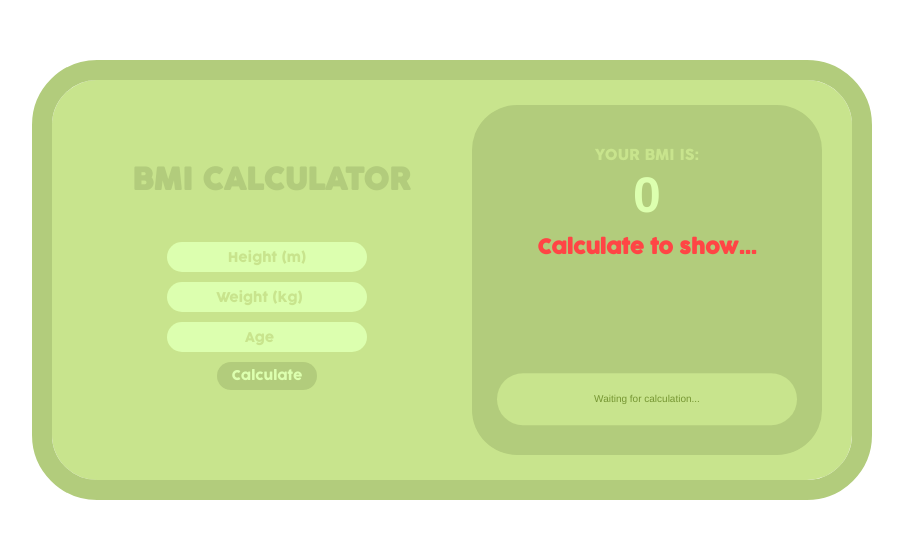
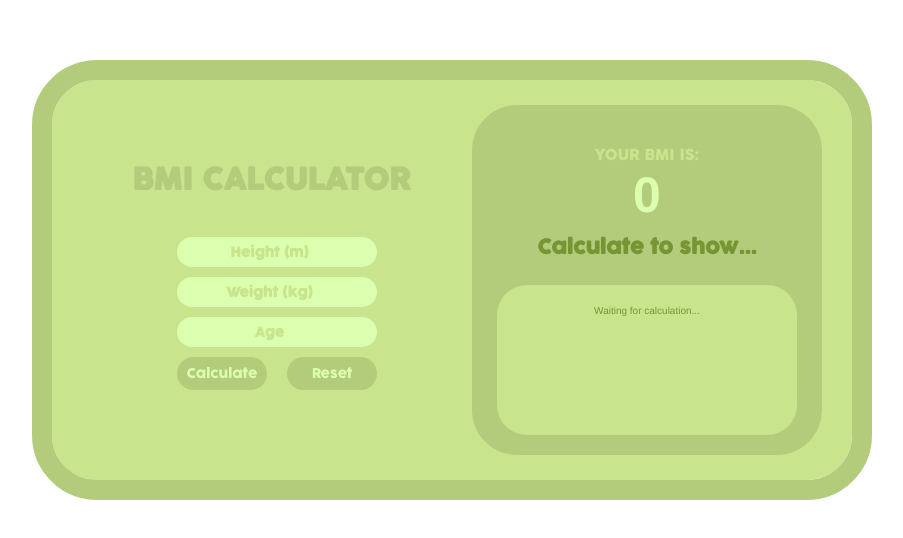
Before and after one commit to benscottdev/BMI-Calculator, a React (Create React App) app in the folder Documents/Projects/react-bmi-calculator/bmi-calculator/: page / in a window 1280 px wide. Shown: the part 120-658 px from the top of the page, without its empty margins (188-1091 px from the left). Built offline with nearby package versions, Linux system fonts and the light colour scheme.

Commit message:
a few changes hehe

```diff
--- a/Documents/Projects/react-bmi-calculator/bmi-calculator/src/App.css
+++ b/Documents/Projects/react-bmi-calculator/bmi-calculator/src/App.css
@@ -54,6 +54,8 @@
   border-radius: 45px;
   border: none;
   text-align: center;
+  font-weight: 900;
+  color: #b2cc7c;
 }
 
 .calculator form input::placeholder {
@@ -64,12 +66,14 @@
 .calculator form button {
   transition: 0.15s ease;
   cursor: pointer;
-  width: 100px;
+  width: 90px;
   border: none;
   background-color: #b2cc7c;
   color: #dcffaf;
   border-radius: 45px;
-  padding: 5px;
+  padding: 7.5px;
+  margin-left: 10px;
+  margin-right: 10px;
 }
 
 .calculator form button:hover {
@@ -109,7 +113,7 @@
 .results h2 {
   font-size: 20px;
   margin-top: 10px;
-  color: #ff4545;
+  color: #769633;
 }
 
 #what-this-means {
@@ -123,6 +127,7 @@
   padding: 20px;
   border-radius: 30px;
   width: 300px;
+  height: 150px;
   text-align: center;
   line-height: 12px;
 }
--- a/Documents/Projects/react-bmi-calculator/bmi-calculator/src/Components/BmiCalculator.jsx
+++ b/Documents/Projects/react-bmi-calculator/bmi-calculator/src/Components/BmiCalculator.jsx
@@ -26,10 +26,10 @@ function BmiCalculator(props) {
 
   return (
     <div className="calculator">
-      <form onSubmit={calculateBmi}>
+      <form>
         <input
           id="height"
-          type="numeric"
+          type="number"
           placeholder="Height (m)"
           onChange={getHeight}
           required
@@ -48,7 +48,19 @@ function BmiCalculator(props) {
           onChange={getAge}
           required
         />
-        <button id="submit">Calculate</button>
+        <div className="buttons">
+          <button id="submit" onClick={calculateBmi}>
+            Calculate
+          </button>
+          <button
+            id="reset"
+            onClick={() => {
+              window.location.reload();
+            }}
+          >
+            Reset
+          </button>
+        </div>
       </form>
     </div>
   );
--- a/Documents/Projects/react-bmi-calculator/bmi-calculator/src/Components/BmiResults.jsx
+++ b/Documents/Projects/react-bmi-calculator/bmi-calculator/src/Components/BmiResults.jsx
@@ -13,11 +13,11 @@ function BmiResults(props) {
     bmiDescriptive = "Underweight";
     bmiParagraph =
       "Individuals with a BMI under 18.5 are considered underweight, suggesting that they may not have enough body fat for optimal health. Roughly 2.4% of the population falls into this category. Underweight individuals may experience issues such as poor bone health, weakened immune function, and reduced energy levels. Nutrition and lifestyle adjustments are often recommended to reach a healthier weight.";
-  } else if (props.finalBmi > 18.5 && props.finalBmi < 24.9) {
+  } else if (props.finalBmi > 18.5 && props.finalBmi <= 24.9) {
     bmiDescriptive = "Healthy Weight";
     bmiParagraph =
       "A BMI within the range of 18.5 to 24.9 is considered a healthy weight. Approximately 35.7% of the population falls into this category, making it the most common. Maintaining a healthy weight is associated with a lower risk of chronic diseases, improved overall health, and enhanced longevity. This range is the target for most adults seeking to maintain or achieve optimal health.";
-  } else if (props.finalBmi > 25 && props.finalBmi < 29.9) {
+  } else if (props.finalBmi > 25 && props.finalBmi <= 29.9) {
     bmiDescriptive = "Overweight";
     bmiParagraph =
       "Individuals with a BMI between 25 and 29.9 are categorized as overweight. Around 35.9% of the population falls into this group. Being overweight increases the risk of various health conditions, including heart disease, diabetes, and hypertension. Effective weight management strategies, such as dietary changes and regular exercise, are recommended to reduce these risks.";
@@ -31,7 +31,6 @@ function BmiResults(props) {
     <div className="results">
       <div className="score">
         <p id="your-bmi-title">YOUR BMI IS:</p>
-        {/* change to results props below */}
         <h1>{props.finalBmi}</h1>
         <h2>{bmiDescriptive}</h2>
       </div>
```
